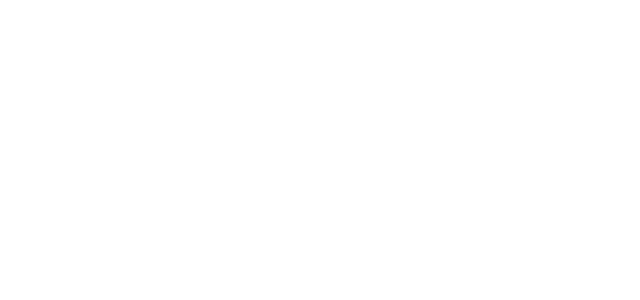
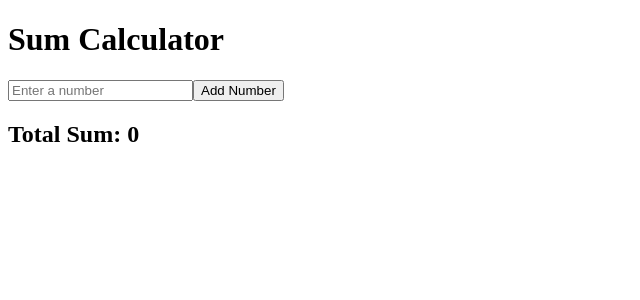
Before and after one commit to acciojob/sum-calculator-Aravindhan-Rajendran, a React app: page / in a window 1280 px wide. Shown: the top 300 px of the page, without its empty margins (0-640 px from the left). Built offline with nearby package versions, Linux system fonts and the light colour scheme.

Commit message:
Update App.js

```diff
--- a/src/components/App.js
+++ b/src/components/App.js
@@ -1,13 +1,60 @@
+import React, { useState, useEffect } from 'react';
 
-import React from "react";
-import './../styles/App.css';
 
-const App = () => {
-  return (
-    <div>
-        {/* Do not remove the main div */}
-    </div>
-  )
+function SumCalculator() {
+    const [numbers, setNumbers] = useState([]);
+    const [sum, setSum] = useState(0);
+    const [inputValue, setInputValue] = useState('');
+
+    // Function to handle input change
+    const handleInputChange = (e) => {
+        setInputValue(e.target.value);
+    };
+
+    // Function to add number to the list
+    const handleAddNumber = () => {
+        const number = parseInt(inputValue, 10);
+        if (!isNaN(number)) {
+            setNumbers((prevNumbers) => [...prevNumbers, number]);
+            setInputValue('');
+        }
+    };
+
+    // Calculate sum asynchronously whenever the numbers array changes
+    useEffect(() => {
+        const calculateSum = async () => {
+            // Simulate asynchronous calculation with a timeout
+            await new Promise((resolve) => setTimeout(resolve, 0));
+            const total = numbers.reduce((acc, num) => acc + num, 0);
+            setSum(total);
+        };
+
+        calculateSum();
+    }, [numbers]);
+
+    return (
+        <div className="calculator-container">
+            <h1 className="title">Sum Calculator</h1>
+            <div className="input-container">
+                <input
+                    type="number"
+                    value={inputValue}
+                    onChange={handleInputChange}
+                    placeholder="Enter a number"
+                    className="number-input"
+                />
+                <button onClick={handleAddNumber} className="add-button">
+                    Add Number
+                </button>
+            </div>
+            <h2 className="total-sum">Total Sum: {sum}</h2>
+            <ul className="number-list">
+                {numbers.map((num, index) => (
+                    <li key={index} className="number-item">{num}</li>
+                ))}
+            </ul>
+        </div>
+    );
 }
 
-export default App
+export default SumCalculator;
```
